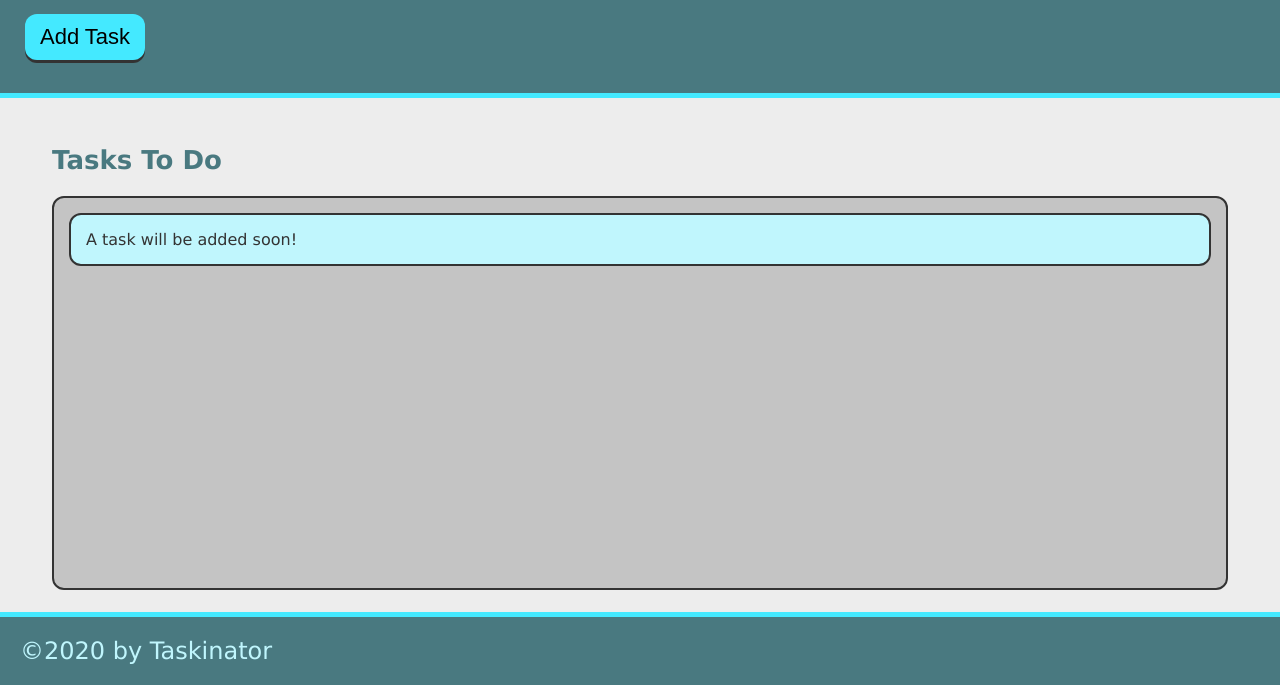
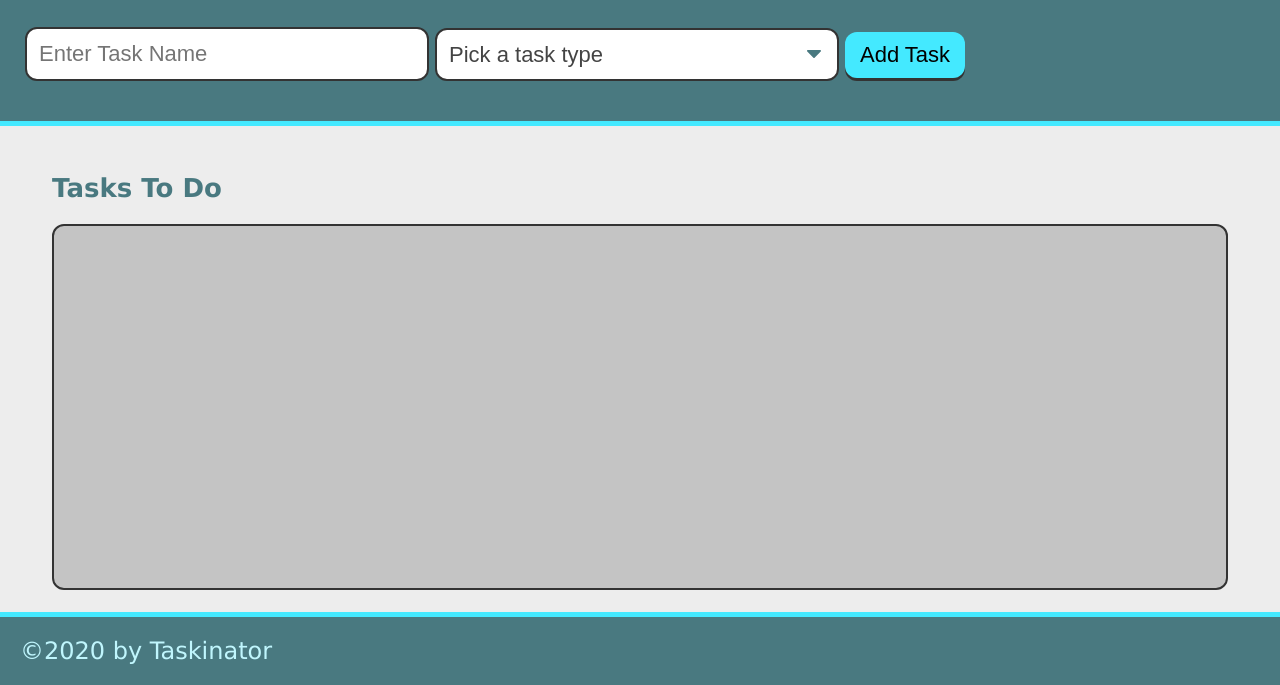
Before and after one commit to jamiedelange/taskinator, a plain HTML site: page index.html in a window 1280 px wide. Shown: the part 115-800 px from the top of the page. Drawn offline with Linux system fonts and the light colour scheme.

Commit message:
form styling

```diff
--- a/index.html
+++ b/index.html
@@ -13,15 +13,29 @@
     <header>
         <h1 class="page-title">Taskinator</h1>
         <p>Click the button below to add a new task!</p>
-        <button class="btn" id="save-task">Add Task</button>
+        <form id="task-form">
+            <div class="form-group">
+                <input type="text" name="task-name" class="text-input" placeholder="Enter Task Name" />
+            </div>
+            <div class="form-group">
+                <select name="task-type" class="select-dropdown">
+                    <option value="" disabled selected>Pick a task type</option>
+                    <option value="Print">Print</option>
+                    <option value="Web">Web</option>
+                    <option value="Mobile">Mobile</option>
+                </select>
+            </div>
+            <div class="form-group">
+                <button class="btn" id="save-task" type="submit">Add Task</button>
+            </div>
+        </form>
+
     </header>
 
     <main class="page-content">
         <section class="task-list-wrapper">
             <h2 class="list-title">Tasks To Do</h2>
-            <ul class="task-list" id="tasks-to-do">
-                <li class="task-item">A task will be added soon!</li>
-            </ul>
+            <ul class="task-list" id="tasks-to-do"></ul>
         </section>
     </main>
 
```
